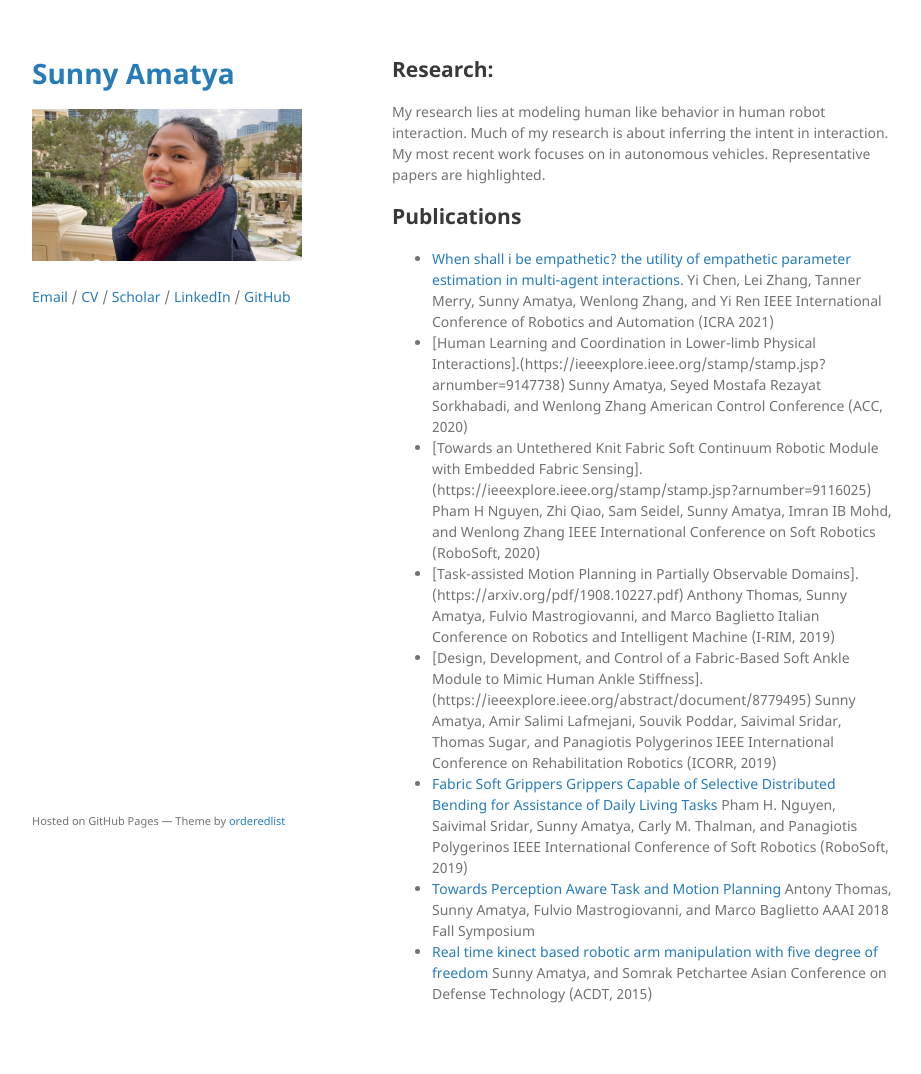
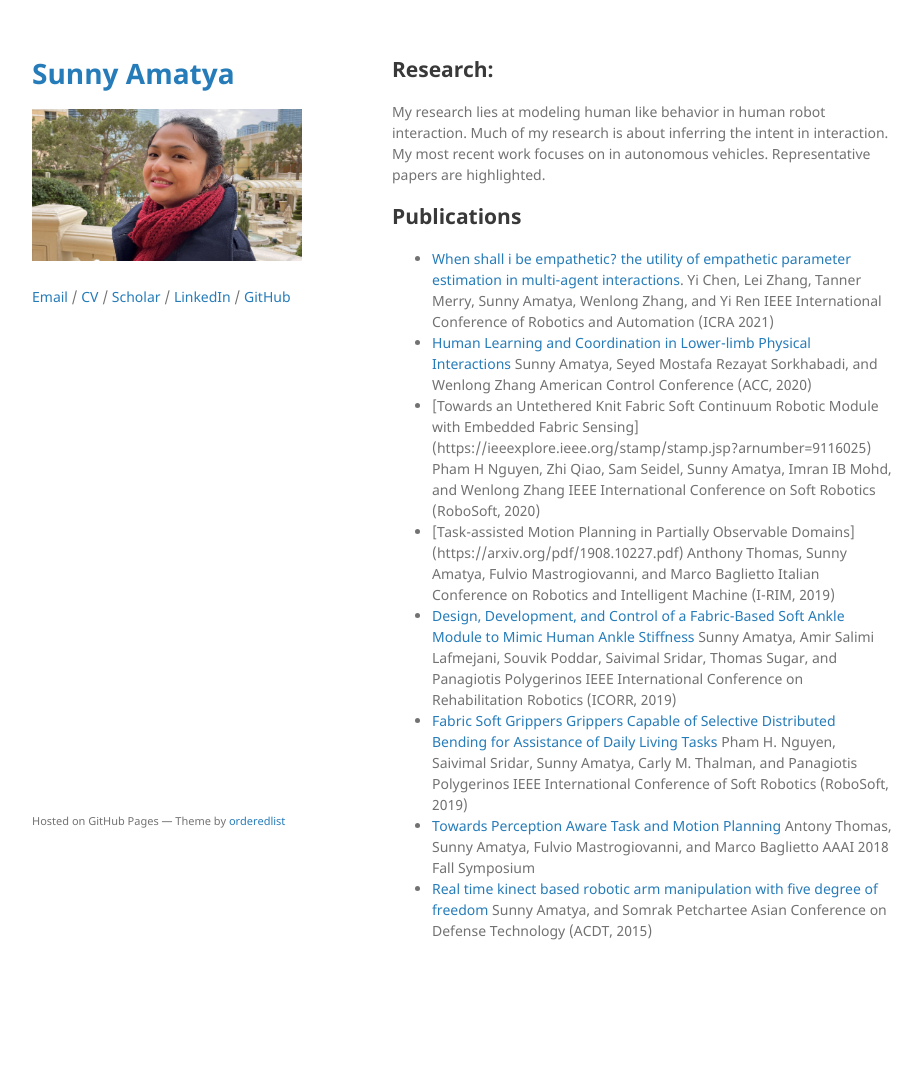
Before and after one commit to sunamatya/sunamatya.github.io, a Jekyll site: the page built from index.md, in a window 1280 px wide. Shown: the whole page, without its empty margins (178-1099 px from the left). Built offline with Jekyll 4.4.1, drawn with Linux system fonts in a browser that asks for light colours; the repository's description, which GitHub fills in, is left out; our own code applies the rules of GitHub Pages for plain Markdown files; after the commit the page ends 1011 px from its top, so only the background shows below that.

```diff
--- a/index.md
+++ b/index.md
@@ -6,19 +6,19 @@ My research lies at modeling human like behavior in human robot interaction. Muc
 My most recent work focuses on in autonomous vehicles. Representative papers are highlighted.
 
 ## Publications
-*   [When shall i be empathetic? the utility of empathetic parameter estimation in multi-agent interactions](.https://ieeexplore.ieee.org/stamp/stamp.jsp?arnumber=9561079).
+*   [When shall i be empathetic? the utility of empathetic parameter estimation in multi-agent interactions](https://ieeexplore.ieee.org/stamp/stamp.jsp?arnumber=9561079).
 	Yi Chen, Lei Zhang, Tanner Merry, Sunny Amatya, Wenlong Zhang, and Yi Ren
 	IEEE International Conference of Robotics and Automation (ICRA 2021)
-*   [Human Learning and Coordination in Lower-limb Physical Interactions].(https://ieeexplore.ieee.org/stamp/stamp.jsp?arnumber=9147738)
+*   [Human Learning and Coordination in Lower-limb Physical Interactions](https://ieeexplore.ieee.org/stamp/stamp.jsp?arnumber=9147738)
 	Sunny Amatya, Seyed Mostafa Rezayat Sorkhabadi, and Wenlong Zhang
 	American Control Conference (ACC, 2020)
-*   [Towards an Untethered Knit Fabric Soft Continuum Robotic Module with Embedded Fabric Sensing]. (https://ieeexplore.ieee.org/stamp/stamp.jsp?arnumber=9116025)
+*   [Towards an Untethered Knit Fabric Soft Continuum Robotic Module with Embedded Fabric Sensing] (https://ieeexplore.ieee.org/stamp/stamp.jsp?arnumber=9116025)
 	Pham H Nguyen, Zhi Qiao, Sam Seidel, Sunny Amatya, Imran IB Mohd, and Wenlong Zhang
 	IEEE International Conference on Soft Robotics (RoboSoft, 2020)
-*	[Task-assisted Motion Planning in Partially Observable Domains]. (https://arxiv.org/pdf/1908.10227.pdf)
+*	[Task-assisted Motion Planning in Partially Observable Domains] (https://arxiv.org/pdf/1908.10227.pdf)
 	Anthony Thomas, Sunny Amatya, Fulvio Mastrogiovanni, and Marco Baglietto
 	Italian Conference on Robotics and Intelligent Machine (I-RIM, 2019)
-*	[Design, Development, and Control of a Fabric-Based Soft Ankle Module to Mimic Human Ankle Stiffness]. (https://ieeexplore.ieee.org/abstract/document/8779495)
+*	[Design, Development, and Control of a Fabric-Based Soft Ankle Module to Mimic Human Ankle Stiffness](https://ieeexplore.ieee.org/abstract/document/8779495)
 	Sunny Amatya, Amir Salimi Lafmejani, Souvik Poddar, Saivimal Sridar, Thomas Sugar, and Panagiotis Polygerinos
 	IEEE International Conference on Rehabilitation Robotics (ICORR, 2019)
 *	[Fabric Soft Grippers Grippers Capable of Selective Distributed Bending for Assistance of Daily Living Tasks](https://ieeexplore.ieee.org/stamp/stamp.jsp?arnumber=8722758)
```
